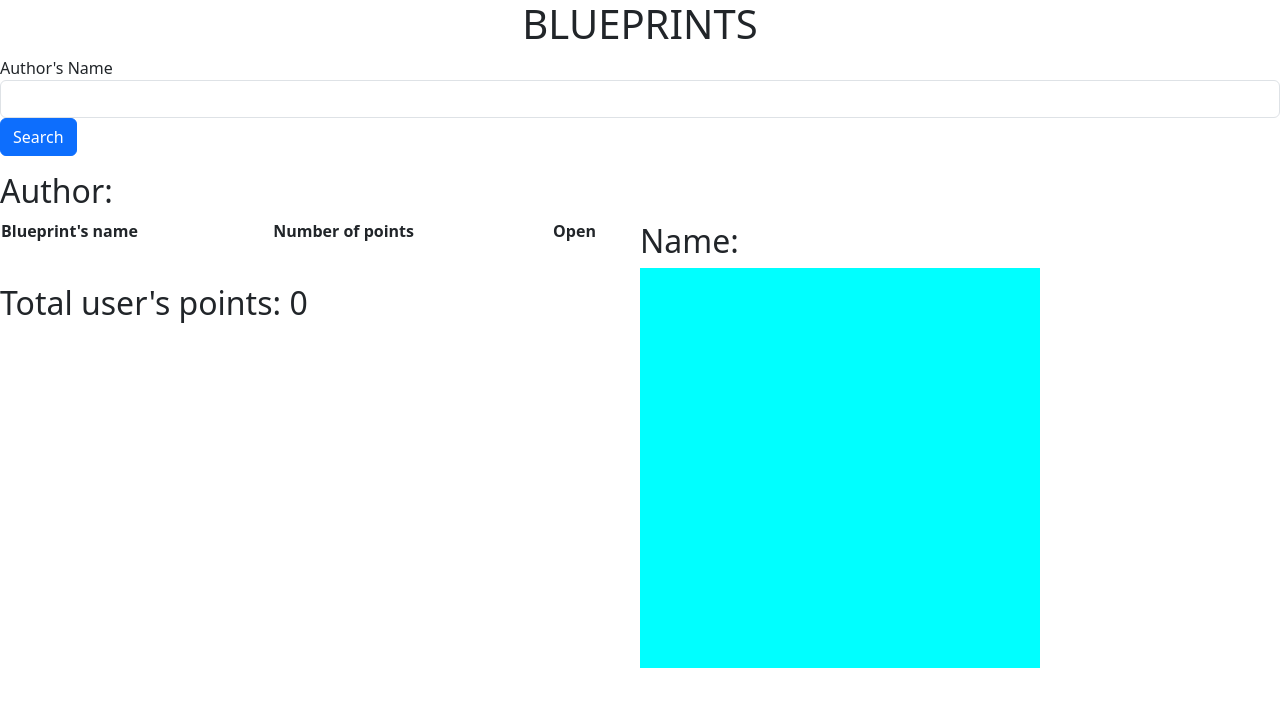
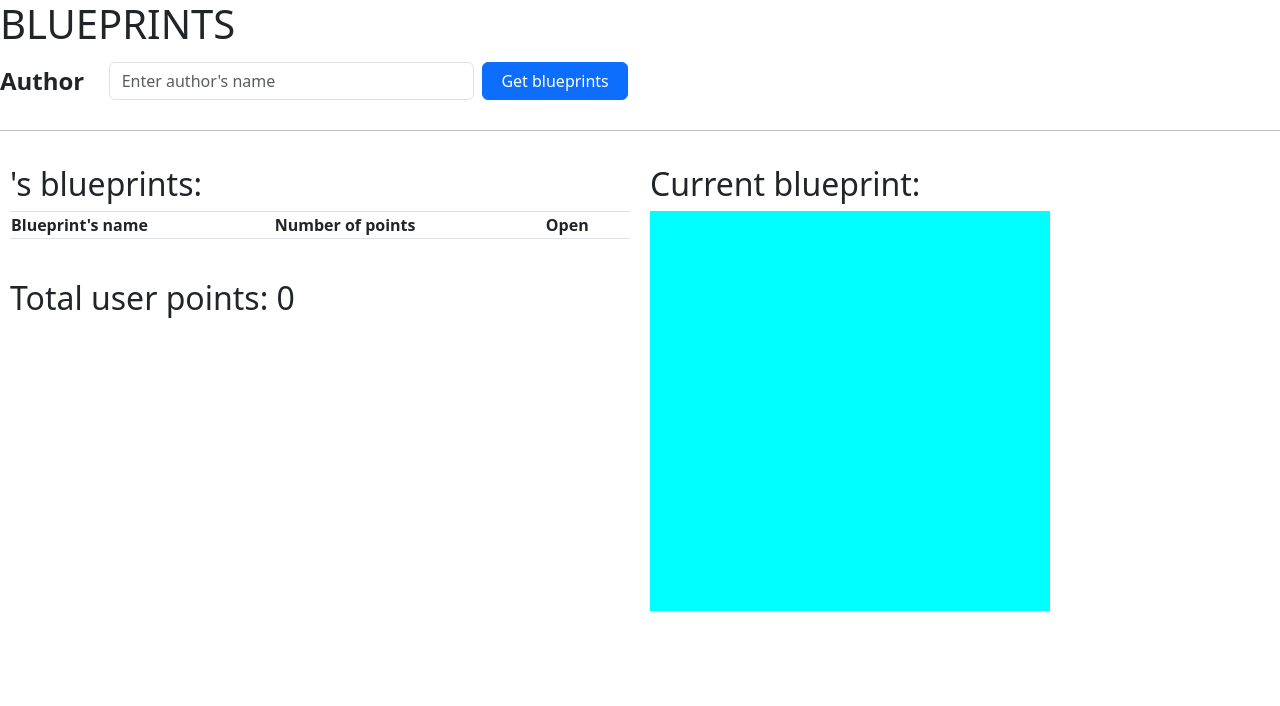
Before and after one commit to Los-super-conocidos/Lab7-Blueprints-Front, an Angular app: page / in a window 1280 px wide. Shown: the top 706 px of the page. Built offline with nearby package versions, Linux system fonts and the light colour scheme.

Commit message:
canvas lab terminado

```diff
--- a/src/app/app.component.css
+++ b/src/app/app.component.css
@@ -0,0 +1,20 @@
+.custom-btn {
+    width: 200px; /* ajusta el ancho del botón según sea necesario */
+  }
+  .custom-label {
+    margin-bottom: 0; /* Eliminar el margen inferior del label */
+  }
+  .h2-label {
+    font-size: 1.5rem; /* Tamaño de fuente equivalente al de un h2 */
+    font-weight: bold; /* Opcional: agregar negrita */
+  }
+
+  .custom-hr {
+    border: none;
+    border-bottom: 1px solid black;
+    margin-top: -5px; /* Ajusta este valor según sea necesario */
+  }
+  #info, #canvas {
+    flex: 1;
+    margin: 10px; /* Añade un margen interno a los divs */
+  }
--- a/src/app/app.component.html
+++ b/src/app/app.component.html
@@ -1,16 +1,20 @@
 <router-outlet />
 
-<h1 id="titulo">BLUEPRINTS</h1>
+<h1 id="titulo" style="text-align: left;">BLUEPRINTS </h1>
 <form>
-  <div class="mb-3">
-    <label for="author" class="form-lable">Author's Name</label>
-    <input class="form-control" [(ngModel)]="author" name="author" id="author">
-    <button type="submit" class="btn btn-primary" (click)="obternerBlueprints()">Search</button>
+  <div class="mb-3 row">
+    <label for="author" class="col-sm-1 col-form-label custom-label h2-label">Author </label>
+    <div class="col-sm-5 d-flex align-items-center">
+      <input class="form-control me-2" [(ngModel)]="author" name="author" id="author" placeholder="Enter author's name">
+      <button type="submit" class="btn btn-primary custom-btn" (click)="obternerBlueprints()">Get blueprints</button>
+    </div>
   </div>
-  <div>
-    <div id="info">
-      <h2 id="subtitile">Author: </h2>
-      <table class="table">
+  <hr class="my-4 custom-hr">
+
+  <div style="display: flex;">
+    <div id="info" style="flex: 1;">
+      <h2 id="subtitile">{{author }}'s blueprints:</h2>
+      <table class="table table-bordered">
         <thead>
           <th scope="col">Blueprint's name</th>
           <th scope="col">Number of points</th>
@@ -20,15 +24,15 @@
           <tr *ngFor="let blueprint of blueprintsList">
             <td>{{ blueprint.name }}</td>
             <td>{{ blueprint.points.length }}</td>
-            <td><button class="btn btn-primary" (click)="getBlueprint()">Open Blueprint</button></td>
+            <td><button class="btn btn-primary" (click)="getBlueprint(blueprint.name )">Open Blueprint</button></td>
           </tr>
         </tbody>
       </table>
       <br/>
-      <h2 id="subtitile">Total user's points: {{ totalPoints}}</h2>
+      <h2 id="subtitile">Total user points: {{ totalPoints}}</h2>
     </div>
-    <div id="canvas">
-      <h2 id="subtitile">Name: {{name}}</h2>
+    <div id="canvas" style="flex: 1;">
+      <h2 id="subtitile">Current blueprint: {{nameSubtitle}}</h2>
       <div>
         <canvas id="lienzo" width="400px" height="400px" #canvasRef></canvas>
       </div>
--- a/src/app/app.component.ts
+++ b/src/app/app.component.ts
@@ -13,7 +13,7 @@ export class AppComponent implements OnInit, AfterViewInit{
     title = 'front-Blueprints';
     blueprintsList : any[] = [];
     totalPoints: number =0;
-  name: string ="";
+    nameSubtitle: string ="";
     plano : any[] = [];
     private cx: CanvasRenderingContext2D | undefined;
 
@@ -25,6 +25,7 @@ export class AppComponent implements OnInit, AfterViewInit{
     }
 
   obternerBlueprints(){
+    this.totalPoints=0;
     this.blueprint.getBlueprintsByAuthor(this.author).subscribe((response) =>{
       this.blueprintsList = response;
       for(let point of this.blueprintsList){
@@ -37,20 +38,38 @@ export class AppComponent implements OnInit, AfterViewInit{
     );
   }
 
-  getBlueprint(){
-    this.blueprint.getBlueprint(this.author,this.name).subscribe((response) =>{
+  getBlueprint( name: string) {
+
+    this.blueprint.getBlueprint(this.author, name).subscribe(
+      (response) => {
         this.drawBlueprint(response.points);
-      this.name = response.name;
-
+        this.nameSubtitle=name;
       },
-    (error)=>{
+      (error) => {
         alert("Ese autor no tiene relacionado ningun plano");
       }
     );
   }
 
-  drawBlueprint(points:any[]){
+  drawBlueprint(points: any[]): void {
+    if (!this.cx) return; // Verificar si el contexto del lienzo existe
 
+    this.cx.clearRect(0, 0, this.canvasRef.nativeElement.width, this.canvasRef.nativeElement.height); // Limpiar el lienzo antes de dibujar
+
+    this.cx.beginPath();
+    this.cx.strokeStyle = 'black'; // Color del trazo
+    this.cx.lineWidth = 7; // Grosor del trazo
+
+    for (let i = 0; i < points.length; i++) {
+      const point = points[i];
+      if (i === 0) {
+        this.cx.moveTo(point.x, point.y); // Mover el lápiz al primer punto
+      } else {
+        this.cx.lineTo(point.x, point.y); // Dibujar una línea desde el punto anterior al actual
+      }
+    }
+
+    this.cx.stroke(); // Dibujar el trazo
   }
 
   private render():any{
```
Also changed, not shown: src/app/app.module.ts (line endings or trailing spaces), src/app/service/blueprints.service.ts (indentation only). Lines whose indentation alone changed are shown as unchanged.
